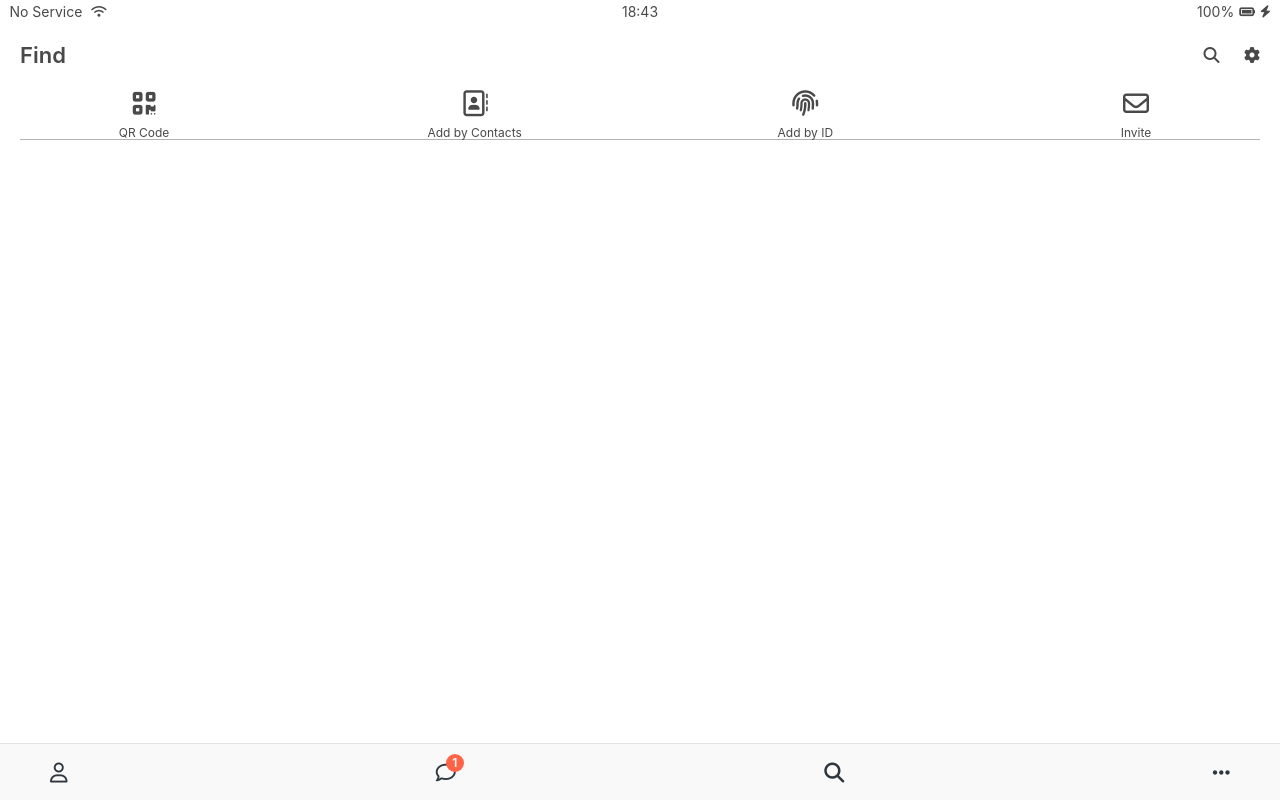
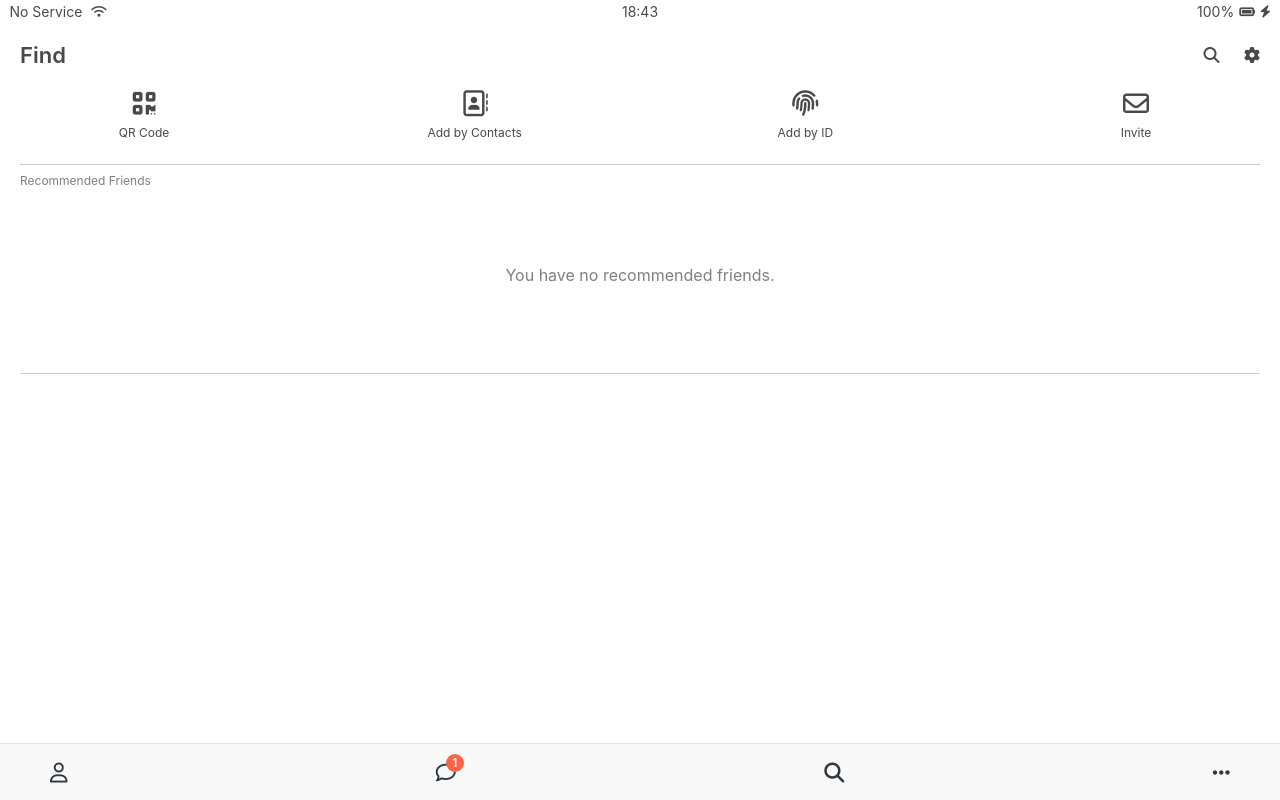
Before and after one commit to Amoong/kokoa_clone, a plain HTML site: page find.html in a window 1280 px wide. Drawn offline with Linux system fonts and the light colour scheme.

Commit message:
[feat] Find Screen Part Two

```diff
--- a/css/screens/find.css
+++ b/css/screens/find.css
@@ -1,7 +1,6 @@
 .find-icons {
   display: flex;
   justify-content: space-between;
-  border-bottom: 1px solid rgba(0, 0, 0, 0.3);
 }
 
 .find-icons__icon {
@@ -20,3 +19,22 @@
   font-size: 12px;
   text-align: center;
 }
+
+.recommended-friends {
+  margin: 25px 0px;
+  padding: 10px 0px;
+  border-bottom: var(--main-border);
+  border-top: var(--main-border);
+}
+
+.recommended-friends__title {
+  font-size: 12px;
+  color: var(--gray);
+}
+
+.recommended-friends span {
+  display: block;
+  margin: 80px 0px;
+  text-align: center;
+  color: var(--gray);
+}
--- a/css/screens/friends.css
+++ b/css/screens/friends.css
@@ -18,7 +18,7 @@
 
 .friends-screen__channel {
   margin-top: 15px;
-  border-top: 1px solid rgba(0, 0, 0, 0.2);
+  border-top: var(--main-border);
   padding-top: 15px;
 }
 
--- a/css/variables.css
+++ b/css/variables.css
@@ -1,4 +1,6 @@
 :root {
   --yellow: #fae100;
+  --gray: rgba(0, 0, 0, 0.5);
   --horizontal-space: 20px;
+  --main-border: 1px solid rgba(0, 0, 0, 0.2);
 }
--- a/find.html
+++ b/find.html
@@ -45,6 +45,10 @@
           <i class="far fa-envelope"></i><span>Invite</span>
         </div>
       </div>
+      <div class="recommended-friends">
+        <h6 class="recommended-friends__title">Recommended Friends</h6>
+        <span>You have no recommended friends.</span>
+      </div>
     </main>
 
     <nav class="nav">
```
